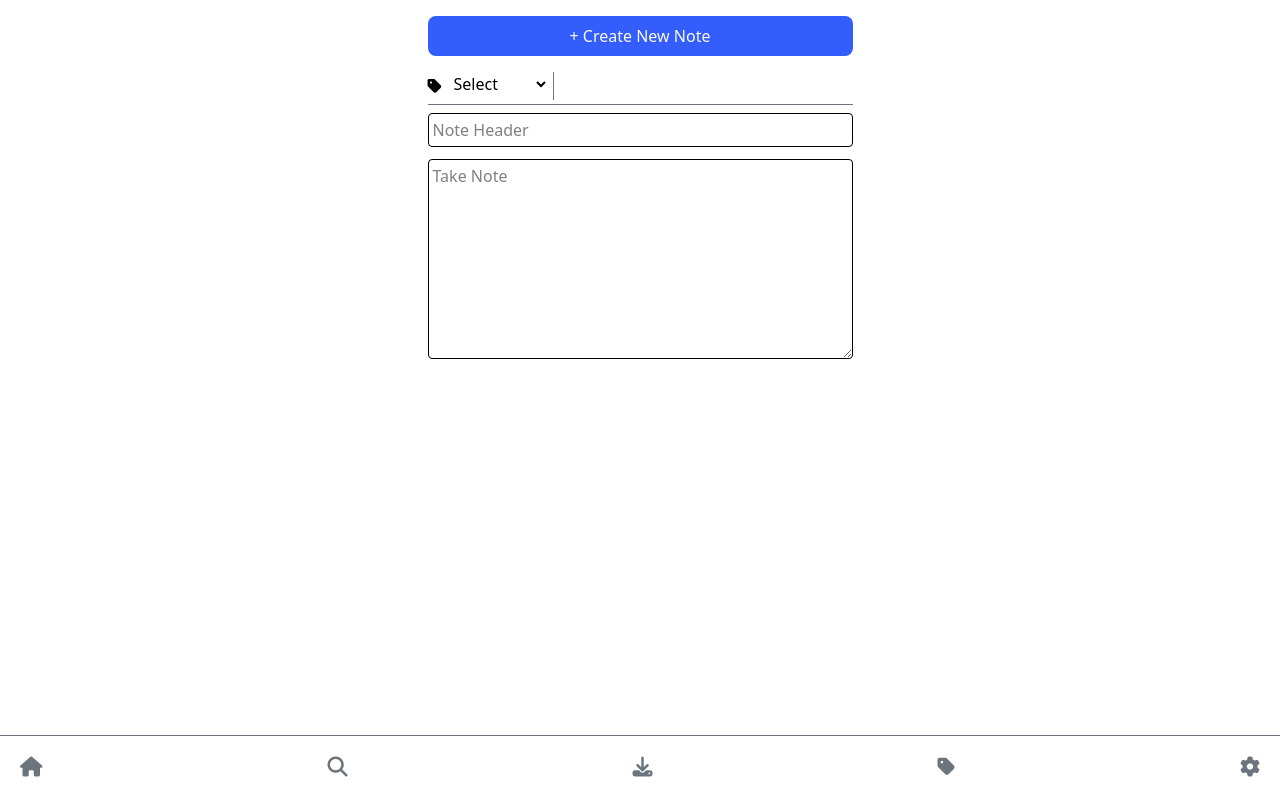
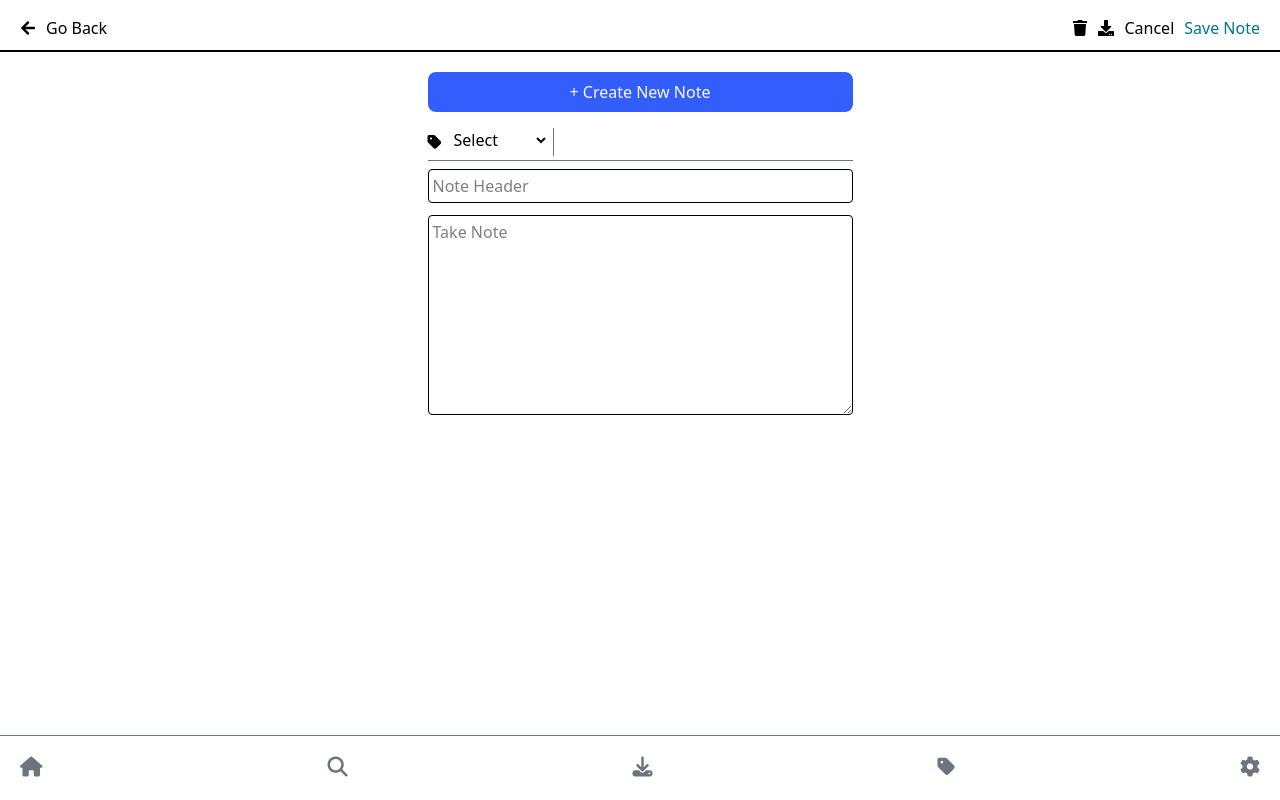
Before and after one commit to acunmedyaakademi/Onur-Sadik-NoteTaking, a React (Vite) app: page / in a window 1280 px wide. Built offline with nearby package versions, Linux system fonts and the light colour scheme.

Commit message:
sidebar added

```diff
--- a/package.json
+++ b/package.json
@@ -13,6 +13,8 @@
     "@tailwindcss/vite": "^4.0.14",
     "react": "^19.0.0",
     "react-dom": "^19.0.0",
+    "react-icons": "^5.5.0",
+    "reacticons": "^0.0.1",
     "tailwindcss": "^4.0.14"
   },
   "devDependencies": {
--- a/src/components/HomePage.jsx
+++ b/src/components/HomePage.jsx
@@ -1,10 +1,11 @@
 import CreateNote from "./CreateNote";
-
+import Sidebar from "./sidebar";
 
 export default function Homepage() {
 
   return (
     <div className="flex flex-col items-center justify-center p-4 w-full">
+      <Sidebar />
       <button onClick={() => {
 
       }} className="mb-3 bg-[#335DFD] text-[#FAFAFA] cursor-pointer py-2 px-6 rounded-lg w-full max-w-[425px]">+ Create New Note</button>
--- /dev/null
+++ b/src/components/Sidebar.jsx
@@ -0,0 +1,24 @@
+import { FaArrowLeft, FaCalculator, FaDownload, FaTrash } from "react-icons/fa";
+
+export default function Sidebar() {
+    return(
+        <div className="flex justify-center flex-col">
+            <div className="flex justify-between w-screen pr-[20px] pl-[20px] mb-[10px]">
+            <div className="flex  items-center gap-[10px]">
+            <FaArrowLeft />
+            <p>Go Back</p>
+            </div>
+            <div className="flex  items-center gap-[10px]">
+                <FaTrash />
+                <FaDownload />
+                <p>Cancel</p>
+                <button className="text-cyan-700">Save Note</button>
+            </div>
+            </div>
+            <div className="border border-b-1 mb-[20px]">
+
+            </div>
+        </div>
+
+    )
+}
```
Also changed, not shown: 1 other file (tests, documents, lock files or other folders).
